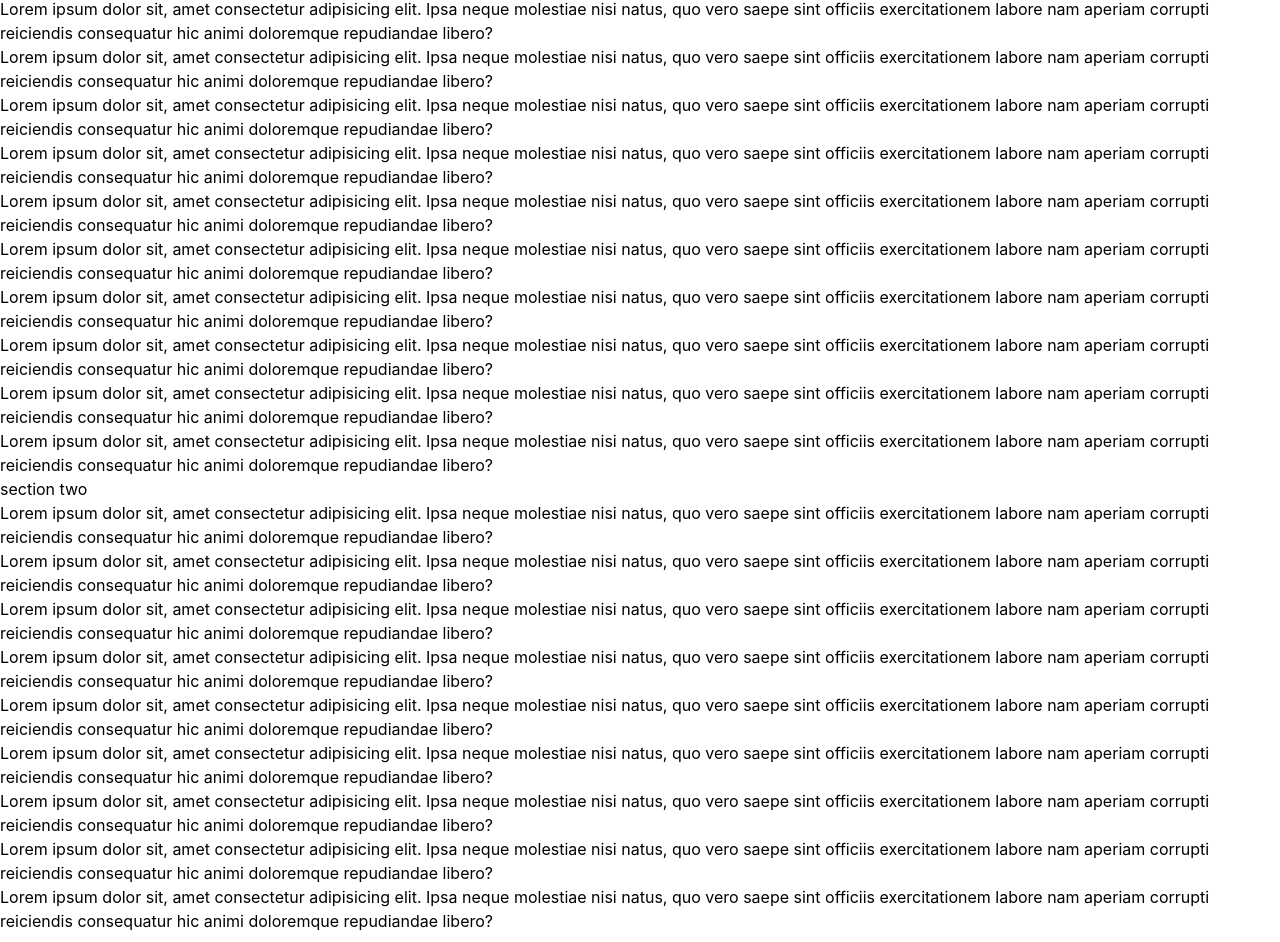
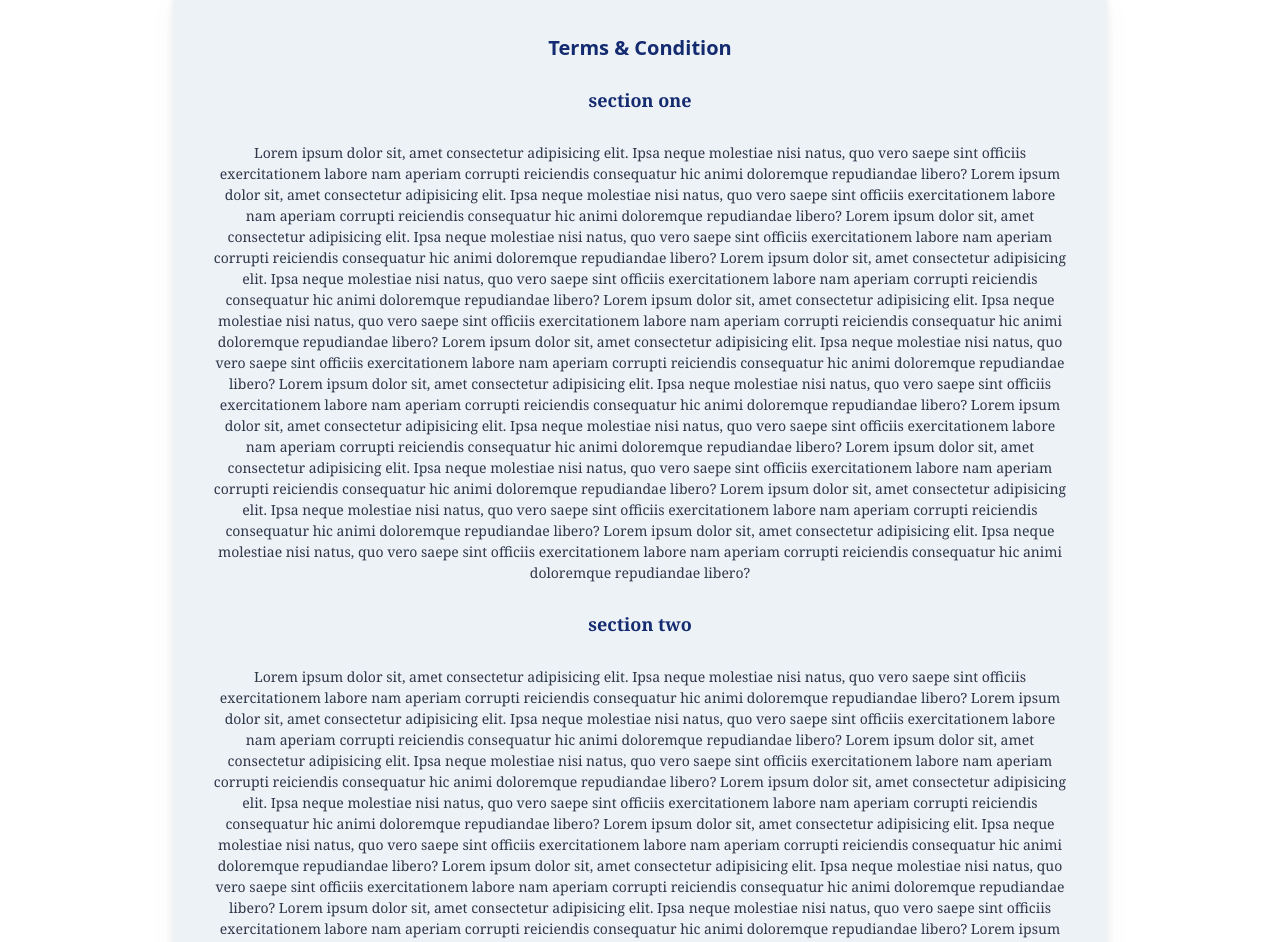
Before and after one commit to Sara-Issa/ecommerce-website, a React (Create React App) app in the folder client/: page /terms in a window 1280 px wide. Shown: the part 144-1086 px from the top of the page. Built offline with nearby package versions, Linux system fonts and the light colour scheme; the HTML template or start-up script is replaced by a standard one.

Commit message:
almost 80% of the css done

```diff
--- a/client/src/components/guids/privecy.js
+++ b/client/src/components/guids/privecy.js
@@ -2,32 +2,46 @@ import React from 'react'
 
 function Privecy() {
   return (
-    <div>
-
-        <h1>Privecy Policy</h1>
-        <h2>section one</h2>
-        <p>Lorem ipsum dolor sit, amet consectetur adipisicing elit. Ipsa neque molestiae nisi natus, quo vero saepe sint officiis exercitationem labore nam aperiam corrupti reiciendis consequatur hic animi doloremque repudiandae libero?</p>
-        <p>Lorem ipsum dolor sit, amet consectetur adipisicing elit. Ipsa neque molestiae nisi natus, quo vero saepe sint officiis exercitationem labore nam aperiam corrupti reiciendis consequatur hic animi doloremque repudiandae libero?</p>
-        <p>Lorem ipsum dolor sit, amet consectetur adipisicing elit. Ipsa neque molestiae nisi natus, quo vero saepe sint officiis exercitationem labore nam aperiam corrupti reiciendis consequatur hic animi doloremque repudiandae libero?</p>
-        <p>Lorem ipsum dolor sit, amet consectetur adipisicing elit. Ipsa neque molestiae nisi natus, quo vero saepe sint officiis exercitationem labore nam aperiam corrupti reiciendis consequatur hic animi doloremque repudiandae libero?</p>
-        <p>Lorem ipsum dolor sit, amet consectetur adipisicing elit. Ipsa neque molestiae nisi natus, quo vero saepe sint officiis exercitationem labore nam aperiam corrupti reiciendis consequatur hic animi doloremque repudiandae libero?</p>
-        <p>Lorem ipsum dolor sit, amet consectetur adipisicing elit. Ipsa neque molestiae nisi natus, quo vero saepe sint officiis exercitationem labore nam aperiam corrupti reiciendis consequatur hic animi doloremque repudiandae libero?</p>
-        <p>Lorem ipsum dolor sit, amet consectetur adipisicing elit. Ipsa neque molestiae nisi natus, quo vero saepe sint officiis exercitationem labore nam aperiam corrupti reiciendis consequatur hic animi doloremque repudiandae libero?</p>
-        <p>Lorem ipsum dolor sit, amet consectetur adipisicing elit. Ipsa neque molestiae nisi natus, quo vero saepe sint officiis exercitationem labore nam aperiam corrupti reiciendis consequatur hic animi doloremque repudiandae libero?</p>
-        <p>Lorem ipsum dolor sit, amet consectetur adipisicing elit. Ipsa neque molestiae nisi natus, quo vero saepe sint officiis exercitationem labore nam aperiam corrupti reiciendis consequatur hic animi doloremque repudiandae libero?</p>
-        <p>Lorem ipsum dolor sit, amet consectetur adipisicing elit. Ipsa neque molestiae nisi natus, quo vero saepe sint officiis exercitationem labore nam aperiam corrupti reiciendis consequatur hic animi doloremque repudiandae libero?</p>
-        <p>Lorem ipsum dolor sit, amet consectetur adipisicing elit. Ipsa neque molestiae nisi natus, quo vero saepe sint officiis exercitationem labore nam aperiam corrupti reiciendis consequatur hic animi doloremque repudiandae libero?</p>
-        <h2>section two</h2>
-        <p>Lorem ipsum dolor sit, amet consectetur adipisicing elit. Ipsa neque molestiae nisi natus, quo vero saepe sint officiis exercitationem labore nam aperiam corrupti reiciendis consequatur hic animi doloremque repudiandae libero?</p>
-        <p>Lorem ipsum dolor sit, amet consectetur adipisicing elit. Ipsa neque molestiae nisi natus, quo vero saepe sint officiis exercitationem labore nam aperiam corrupti reiciendis consequatur hic animi doloremque repudiandae libero?</p>
-        <p>Lorem ipsum dolor sit, amet consectetur adipisicing elit. Ipsa neque molestiae nisi natus, quo vero saepe sint officiis exercitationem labore nam aperiam corrupti reiciendis consequatur hic animi doloremque repudiandae libero?</p>
-        <p>Lorem ipsum dolor sit, amet consectetur adipisicing elit. Ipsa neque molestiae nisi natus, quo vero saepe sint officiis exercitationem labore nam aperiam corrupti reiciendis consequatur hic animi doloremque repudiandae libero?</p>
-        <p>Lorem ipsum dolor sit, amet consectetur adipisicing elit. Ipsa neque molestiae nisi natus, quo vero saepe sint officiis exercitationem labore nam aperiam corrupti reiciendis consequatur hic animi doloremque repudiandae libero?</p>
-        <p>Lorem ipsum dolor sit, amet consectetur adipisicing elit. Ipsa neque molestiae nisi natus, quo vero saepe sint officiis exercitationem labore nam aperiam corrupti reiciendis consequatur hic animi doloremque repudiandae libero?</p>
-        <p>Lorem ipsum dolor sit, amet consectetur adipisicing elit. Ipsa neque molestiae nisi natus, quo vero saepe sint officiis exercitationem labore nam aperiam corrupti reiciendis consequatur hic animi doloremque repudiandae libero?</p>
-        <p>Lorem ipsum dolor sit, amet consectetur adipisicing elit. Ipsa neque molestiae nisi natus, quo vero saepe sint officiis exercitationem labore nam aperiam corrupti reiciendis consequatur hic animi doloremque repudiandae libero?</p>
-        <p>Lorem ipsum dolor sit, amet consectetur adipisicing elit. Ipsa neque molestiae nisi natus, quo vero saepe sint officiis exercitationem labore nam aperiam corrupti reiciendis consequatur hic animi doloremque repudiandae libero?</p>
-
+    <div className="m-20 drop-shadow-xl">
+        <div className="m-auto text-center p-10 items-center rounded-2xl h-auto w-5/6 bg-gray-200">
+        <h1 className="font-extrabold font-sans text-xl text-blue-color1 py-3">Privecy Policy</h1>
+        <h2 className="font-bold font-serif text-lg text-blue-color1 py-3">section one</h2>
+        <p className="font-serif text-sm font-thin text-gray-800 py-4">Lorem ipsum dolor sit, amet consectetur adipisicing elit. Ipsa neque molestiae nisi natus, quo vero saepe sint officiis exercitationem labore nam aperiam corrupti reiciendis consequatur hic animi doloremque repudiandae libero?
+        Lorem ipsum dolor sit, amet consectetur adipisicing elit. Ipsa neque molestiae nisi natus, quo vero saepe sint officiis exercitationem labore nam aperiam corrupti reiciendis consequatur hic animi doloremque repudiandae libero?
+        Lorem ipsum dolor sit, amet consectetur adipisicing elit. Ipsa neque molestiae nisi natus, quo vero saepe sint officiis exercitationem labore nam aperiam corrupti reiciendis consequatur hic animi doloremque repudiandae libero?
+        Lorem ipsum dolor sit, amet consectetur adipisicing elit. Ipsa neque molestiae nisi natus, quo vero saepe sint officiis exercitationem labore nam aperiam corrupti reiciendis consequatur hic animi doloremque repudiandae libero?
+        Lorem ipsum dolor sit, amet consectetur adipisicing elit. Ipsa neque molestiae nisi natus, quo vero saepe sint officiis exercitationem labore nam aperiam corrupti reiciendis consequatur hic animi doloremque repudiandae libero?
+        Lorem ipsum dolor sit, amet consectetur adipisicing elit. Ipsa neque molestiae nisi natus, quo vero saepe sint officiis exercitationem labore nam aperiam corrupti reiciendis consequatur hic animi doloremque repudiandae libero?
+        Lorem ipsum dolor sit, amet consectetur adipisicing elit. Ipsa neque molestiae nisi natus, quo vero saepe sint officiis exercitationem labore nam aperiam corrupti reiciendis consequatur hic animi doloremque repudiandae libero?
+        Lorem ipsum dolor sit, amet consectetur adipisicing elit. Ipsa neque molestiae nisi natus, quo vero saepe sint officiis exercitationem labore nam aperiam corrupti reiciendis consequatur hic animi doloremque repudiandae libero?
+        Lorem ipsum dolor sit, amet consectetur adipisicing elit. Ipsa neque molestiae nisi natus, quo vero saepe sint officiis exercitationem labore nam aperiam corrupti reiciendis consequatur hic animi doloremque repudiandae libero?
+        Lorem ipsum dolor sit, amet consectetur adipisicing elit. Ipsa neque molestiae nisi natus, quo vero saepe sint officiis exercitationem labore nam aperiam corrupti reiciendis consequatur hic animi doloremque repudiandae libero?
+        Lorem ipsum dolor sit, amet consectetur adipisicing elit. Ipsa neque molestiae nisi natus, quo vero saepe sint officiis exercitationem labore nam aperiam corrupti reiciendis consequatur hic animi doloremque repudiandae libero?</p>
+        <h2 className="font-bold font-serif text-lg text-blue-color1 py-3">section two</h2>
+        <p className="font-serif text-sm font-thin text-gray-800 py-4">Lorem ipsum dolor sit, amet consectetur adipisicing elit. Ipsa neque molestiae nisi natus, quo vero saepe sint officiis exercitationem labore nam aperiam corrupti reiciendis consequatur hic animi doloremque repudiandae libero?
+        Lorem ipsum dolor sit, amet consectetur adipisicing elit. Ipsa neque molestiae nisi natus, quo vero saepe sint officiis exercitationem labore nam aperiam corrupti reiciendis consequatur hic animi doloremque repudiandae libero?
+        Lorem ipsum dolor sit, amet consectetur adipisicing elit. Ipsa neque molestiae nisi natus, quo vero saepe sint officiis exercitationem labore nam aperiam corrupti reiciendis consequatur hic animi doloremque repudiandae libero?
+        Lorem ipsum dolor sit, amet consectetur adipisicing elit. Ipsa neque molestiae nisi natus, quo vero saepe sint officiis exercitationem labore nam aperiam corrupti reiciendis consequatur hic animi doloremque repudiandae libero?
+        Lorem ipsum dolor sit, amet consectetur adipisicing elit. Ipsa neque molestiae nisi natus, quo vero saepe sint officiis exercitationem labore nam aperiam corrupti reiciendis consequatur hic animi doloremque repudiandae libero?
+        Lorem ipsum dolor sit, amet consectetur adipisicing elit. Ipsa neque molestiae nisi natus, quo vero saepe sint officiis exercitationem labore nam aperiam corrupti reiciendis consequatur hic animi doloremque repudiandae libero?
+        Lorem ipsum dolor sit, amet consectetur adipisicing elit. Ipsa neque molestiae nisi natus, quo vero saepe sint officiis exercitationem labore nam aperiam corrupti reiciendis consequatur hic animi doloremque repudiandae libero?
+        Lorem ipsum dolor sit, amet consectetur adipisicing elit. Ipsa neque molestiae nisi natus, quo vero saepe sint officiis exercitationem labore nam aperiam corrupti reiciendis consequatur hic animi doloremque repudiandae libero?
+        Lorem ipsum dolor sit, amet consectetur adipisicing elit. Ipsa neque molestiae nisi natus, quo vero saepe sint officiis exercitationem labore nam aperiam corrupti reiciendis consequatur hic animi doloremque repudiandae libero?
+        Lorem ipsum dolor sit, amet consectetur adipisicing elit. Ipsa neque molestiae nisi natus, quo vero saepe sint officiis exercitationem labore nam aperiam corrupti reiciendis consequatur hic animi doloremque repudiandae libero?
+        Lorem ipsum dolor sit, amet consectetur adipisicing elit. Ipsa neque molestiae nisi natus, quo vero saepe sint officiis exercitationem labore nam aperiam corrupti reiciendis consequatur hic animi doloremque repudiandae libero?</p>
+        <h2 className="font-bold font-serif text-lg text-blue-color1 py-3">section three</h2>
+        <p className="font-serif text-sm font-thin text-gray-800 py-4">Lorem ipsum dolor sit, amet consectetur adipisicing elit. Ipsa neque molestiae nisi natus, quo vero saepe sint officiis exercitationem labore nam aperiam corrupti reiciendis consequatur hic animi doloremque repudiandae libero?
+        Lorem ipsum dolor sit, amet consectetur adipisicing elit. Ipsa neque molestiae nisi natus, quo vero saepe sint officiis exercitationem labore nam aperiam corrupti reiciendis consequatur hic animi doloremque repudiandae libero?
+        Lorem ipsum dolor sit, amet consectetur adipisicing elit. Ipsa neque molestiae nisi natus, quo vero saepe sint officiis exercitationem labore nam aperiam corrupti reiciendis consequatur hic animi doloremque repudiandae libero?
+        Lorem ipsum dolor sit, amet consectetur adipisicing elit. Ipsa neque molestiae nisi natus, quo vero saepe sint officiis exercitationem labore nam aperiam corrupti reiciendis consequatur hic animi doloremque repudiandae libero?
+        Lorem ipsum dolor sit, amet consectetur adipisicing elit. Ipsa neque molestiae nisi natus, quo vero saepe sint officiis exercitationem labore nam aperiam corrupti reiciendis consequatur hic animi doloremque repudiandae libero?
+        Lorem ipsum dolor sit, amet consectetur adipisicing elit. Ipsa neque molestiae nisi natus, quo vero saepe sint officiis exercitationem labore nam aperiam corrupti reiciendis consequatur hic animi doloremque repudiandae libero?
+        Lorem ipsum dolor sit, amet consectetur adipisicing elit. Ipsa neque molestiae nisi natus, quo vero saepe sint officiis exercitationem labore nam aperiam corrupti reiciendis consequatur hic animi doloremque repudiandae libero?
+        Lorem ipsum dolor sit, amet consectetur adipisicing elit. Ipsa neque molestiae nisi natus, quo vero saepe sint officiis exercitationem labore nam aperiam corrupti reiciendis consequatur hic animi doloremque repudiandae libero?
+        Lorem ipsum dolor sit, amet consectetur adipisicing elit. Ipsa neque molestiae nisi natus, quo vero saepe sint officiis exercitationem labore nam aperiam corrupti reiciendis consequatur hic animi doloremque repudiandae libero?
+        Lorem ipsum dolor sit, amet consectetur adipisicing elit. Ipsa neque molestiae nisi natus, quo vero saepe sint officiis exercitationem labore nam aperiam corrupti reiciendis consequatur hic animi doloremque repudiandae libero?
+        Lorem ipsum dolor sit, amet consectetur adipisicing elit. Ipsa neque molestiae nisi natus, quo vero saepe sint officiis exercitationem labore nam aperiam corrupti reiciendis consequatur hic animi doloremque repudiandae libero?</p>
+        </div>
     </div>
   )
 }
--- a/client/src/components/guids/terms.js
+++ b/client/src/components/guids/terms.js
@@ -2,32 +2,35 @@ import React from 'react'
 
 function Terms() {
   return (
-    <div>
+    <div className="m-20 drop-shadow-xl">
+      <div className="m-auto text-center p-10 items-center rounded-2xl h-auto w-5/6 bg-gray-200">
+        <h1 className="font-extrabold font-sans text-xl text-blue-color1 py-3">Terms & Condition</h1>
+        <h2 className="font-bold font-serif text-lg text-blue-color1 py-3">section one</h2>
+        <p className="font-serif text-sm font-thin text-gray-800 py-4">Lorem ipsum dolor sit, amet consectetur adipisicing elit. Ipsa neque molestiae nisi natus, quo vero saepe sint officiis exercitationem labore nam aperiam corrupti reiciendis consequatur hic animi doloremque repudiandae libero?
+        Lorem ipsum dolor sit, amet consectetur adipisicing elit. Ipsa neque molestiae nisi natus, quo vero saepe sint officiis exercitationem labore nam aperiam corrupti reiciendis consequatur hic animi doloremque repudiandae libero?
+        Lorem ipsum dolor sit, amet consectetur adipisicing elit. Ipsa neque molestiae nisi natus, quo vero saepe sint officiis exercitationem labore nam aperiam corrupti reiciendis consequatur hic animi doloremque repudiandae libero?
+        Lorem ipsum dolor sit, amet consectetur adipisicing elit. Ipsa neque molestiae nisi natus, quo vero saepe sint officiis exercitationem labore nam aperiam corrupti reiciendis consequatur hic animi doloremque repudiandae libero?
+        Lorem ipsum dolor sit, amet consectetur adipisicing elit. Ipsa neque molestiae nisi natus, quo vero saepe sint officiis exercitationem labore nam aperiam corrupti reiciendis consequatur hic animi doloremque repudiandae libero?
+        Lorem ipsum dolor sit, amet consectetur adipisicing elit. Ipsa neque molestiae nisi natus, quo vero saepe sint officiis exercitationem labore nam aperiam corrupti reiciendis consequatur hic animi doloremque repudiandae libero?
+        Lorem ipsum dolor sit, amet consectetur adipisicing elit. Ipsa neque molestiae nisi natus, quo vero saepe sint officiis exercitationem labore nam aperiam corrupti reiciendis consequatur hic animi doloremque repudiandae libero?
+        Lorem ipsum dolor sit, amet consectetur adipisicing elit. Ipsa neque molestiae nisi natus, quo vero saepe sint officiis exercitationem labore nam aperiam corrupti reiciendis consequatur hic animi doloremque repudiandae libero?
+        Lorem ipsum dolor sit, amet consectetur adipisicing elit. Ipsa neque molestiae nisi natus, quo vero saepe sint officiis exercitationem labore nam aperiam corrupti reiciendis consequatur hic animi doloremque repudiandae libero?
+        Lorem ipsum dolor sit, amet consectetur adipisicing elit. Ipsa neque molestiae nisi natus, quo vero saepe sint officiis exercitationem labore nam aperiam corrupti reiciendis consequatur hic animi doloremque repudiandae libero?
+        Lorem ipsum dolor sit, amet consectetur adipisicing elit. Ipsa neque molestiae nisi natus, quo vero saepe sint officiis exercitationem labore nam aperiam corrupti reiciendis consequatur hic animi doloremque repudiandae libero?</p>
+        <h2 className="font-bold font-serif text-lg text-blue-color1 py-3">section two</h2>
+        <p className="font-serif text-sm font-thin text-gray-800 py-4">Lorem ipsum dolor sit, amet consectetur adipisicing elit. Ipsa neque molestiae nisi natus, quo vero saepe sint officiis exercitationem labore nam aperiam corrupti reiciendis consequatur hic animi doloremque repudiandae libero?
+        Lorem ipsum dolor sit, amet consectetur adipisicing elit. Ipsa neque molestiae nisi natus, quo vero saepe sint officiis exercitationem labore nam aperiam corrupti reiciendis consequatur hic animi doloremque repudiandae libero?
+        Lorem ipsum dolor sit, amet consectetur adipisicing elit. Ipsa neque molestiae nisi natus, quo vero saepe sint officiis exercitationem labore nam aperiam corrupti reiciendis consequatur hic animi doloremque repudiandae libero?
+        Lorem ipsum dolor sit, amet consectetur adipisicing elit. Ipsa neque molestiae nisi natus, quo vero saepe sint officiis exercitationem labore nam aperiam corrupti reiciendis consequatur hic animi doloremque repudiandae libero?
+        Lorem ipsum dolor sit, amet consectetur adipisicing elit. Ipsa neque molestiae nisi natus, quo vero saepe sint officiis exercitationem labore nam aperiam corrupti reiciendis consequatur hic animi doloremque repudiandae libero?
+        Lorem ipsum dolor sit, amet consectetur adipisicing elit. Ipsa neque molestiae nisi natus, quo vero saepe sint officiis exercitationem labore nam aperiam corrupti reiciendis consequatur hic animi doloremque repudiandae libero?
+        Lorem ipsum dolor sit, amet consectetur adipisicing elit. Ipsa neque molestiae nisi natus, quo vero saepe sint officiis exercitationem labore nam aperiam corrupti reiciendis consequatur hic animi doloremque repudiandae libero?
+        Lorem ipsum dolor sit, amet consectetur adipisicing elit. Ipsa neque molestiae nisi natus, quo vero saepe sint officiis exercitationem labore nam aperiam corrupti reiciendis consequatur hic animi doloremque repudiandae libero?
+        Lorem ipsum dolor sit, amet consectetur adipisicing elit. Ipsa neque molestiae nisi natus, quo vero saepe sint officiis exercitationem labore nam aperiam corrupti reiciendis consequatur hic animi doloremque repudiandae libero?
+        Lorem ipsum dolor sit, amet consectetur adipisicing elit. Ipsa neque molestiae nisi natus, quo vero saepe sint officiis exercitationem labore nam aperiam corrupti reiciendis consequatur hic animi doloremque repudiandae libero?
+        Lorem ipsum dolor sit, amet consectetur adipisicing elit. Ipsa neque molestiae nisi natus, quo vero saepe sint officiis exercitationem labore nam aperiam corrupti reiciendis consequatur hic animi doloremque repudiandae libero?</p>
 
-        <h1>Terms & Condition</h1>
-        <h2>section one</h2>
-        <p>Lorem ipsum dolor sit, amet consectetur adipisicing elit. Ipsa neque molestiae nisi natus, quo vero saepe sint officiis exercitationem labore nam aperiam corrupti reiciendis consequatur hic animi doloremque repudiandae libero?</p>
-        <p>Lorem ipsum dolor sit, amet consectetur adipisicing elit. Ipsa neque molestiae nisi natus, quo vero saepe sint officiis exercitationem labore nam aperiam corrupti reiciendis consequatur hic animi doloremque repudiandae libero?</p>
-        <p>Lorem ipsum dolor sit, amet consectetur adipisicing elit. Ipsa neque molestiae nisi natus, quo vero saepe sint officiis exercitationem labore nam aperiam corrupti reiciendis consequatur hic animi doloremque repudiandae libero?</p>
-        <p>Lorem ipsum dolor sit, amet consectetur adipisicing elit. Ipsa neque molestiae nisi natus, quo vero saepe sint officiis exercitationem labore nam aperiam corrupti reiciendis consequatur hic animi doloremque repudiandae libero?</p>
-        <p>Lorem ipsum dolor sit, amet consectetur adipisicing elit. Ipsa neque molestiae nisi natus, quo vero saepe sint officiis exercitationem labore nam aperiam corrupti reiciendis consequatur hic animi doloremque repudiandae libero?</p>
-        <p>Lorem ipsum dolor sit, amet consectetur adipisicing elit. Ipsa neque molestiae nisi natus, quo vero saepe sint officiis exercitationem labore nam aperiam corrupti reiciendis consequatur hic animi doloremque repudiandae libero?</p>
-        <p>Lorem ipsum dolor sit, amet consectetur adipisicing elit. Ipsa neque molestiae nisi natus, quo vero saepe sint officiis exercitationem labore nam aperiam corrupti reiciendis consequatur hic animi doloremque repudiandae libero?</p>
-        <p>Lorem ipsum dolor sit, amet consectetur adipisicing elit. Ipsa neque molestiae nisi natus, quo vero saepe sint officiis exercitationem labore nam aperiam corrupti reiciendis consequatur hic animi doloremque repudiandae libero?</p>
-        <p>Lorem ipsum dolor sit, amet consectetur adipisicing elit. Ipsa neque molestiae nisi natus, quo vero saepe sint officiis exercitationem labore nam aperiam corrupti reiciendis consequatur hic animi doloremque repudiandae libero?</p>
-        <p>Lorem ipsum dolor sit, amet consectetur adipisicing elit. Ipsa neque molestiae nisi natus, quo vero saepe sint officiis exercitationem labore nam aperiam corrupti reiciendis consequatur hic animi doloremque repudiandae libero?</p>
-        <p>Lorem ipsum dolor sit, amet consectetur adipisicing elit. Ipsa neque molestiae nisi natus, quo vero saepe sint officiis exercitationem labore nam aperiam corrupti reiciendis consequatur hic animi doloremque repudiandae libero?</p>
-        <h2>section two</h2>
-        <p>Lorem ipsum dolor sit, amet consectetur adipisicing elit. Ipsa neque molestiae nisi natus, quo vero saepe sint officiis exercitationem labore nam aperiam corrupti reiciendis consequatur hic animi doloremque repudiandae libero?</p>
-        <p>Lorem ipsum dolor sit, amet consectetur adipisicing elit. Ipsa neque molestiae nisi natus, quo vero saepe sint officiis exercitationem labore nam aperiam corrupti reiciendis consequatur hic animi doloremque repudiandae libero?</p>
-        <p>Lorem ipsum dolor sit, amet consectetur adipisicing elit. Ipsa neque molestiae nisi natus, quo vero saepe sint officiis exercitationem labore nam aperiam corrupti reiciendis consequatur hic animi doloremque repudiandae libero?</p>
-        <p>Lorem ipsum dolor sit, amet consectetur adipisicing elit. Ipsa neque molestiae nisi natus, quo vero saepe sint officiis exercitationem labore nam aperiam corrupti reiciendis consequatur hic animi doloremque repudiandae libero?</p>
-        <p>Lorem ipsum dolor sit, amet consectetur adipisicing elit. Ipsa neque molestiae nisi natus, quo vero saepe sint officiis exercitationem labore nam aperiam corrupti reiciendis consequatur hic animi doloremque repudiandae libero?</p>
-        <p>Lorem ipsum dolor sit, amet consectetur adipisicing elit. Ipsa neque molestiae nisi natus, quo vero saepe sint officiis exercitationem labore nam aperiam corrupti reiciendis consequatur hic animi doloremque repudiandae libero?</p>
-        <p>Lorem ipsum dolor sit, amet consectetur adipisicing elit. Ipsa neque molestiae nisi natus, quo vero saepe sint officiis exercitationem labore nam aperiam corrupti reiciendis consequatur hic animi doloremque repudiandae libero?</p>
-        <p>Lorem ipsum dolor sit, amet consectetur adipisicing elit. Ipsa neque molestiae nisi natus, quo vero saepe sint officiis exercitationem labore nam aperiam corrupti reiciendis consequatur hic animi doloremque repudiandae libero?</p>
-        <p>Lorem ipsum dolor sit, amet consectetur adipisicing elit. Ipsa neque molestiae nisi natus, quo vero saepe sint officiis exercitationem labore nam aperiam corrupti reiciendis consequatur hic animi doloremque repudiandae libero?</p>
-
+        </div>
     </div>
   )
 }
```
Also changed, not shown: client/src/components/footer.js (+8 -0 lines), client/src/components/home/section4.js (+6 -6 lines), client/src/components/login/login.js (+16 -9 lines), client/src/components/signup/signup.js (+18 -10 lines), client/src/components/guids/about.js.
